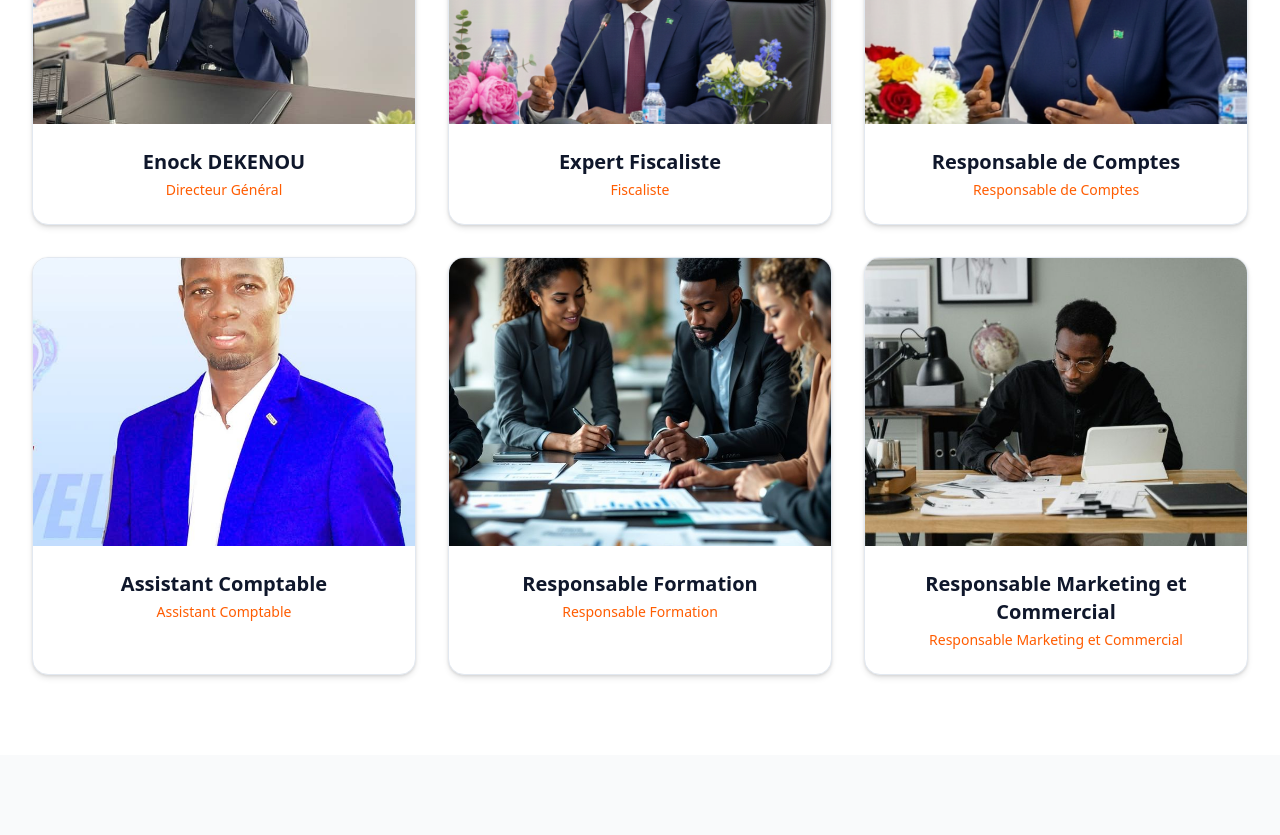
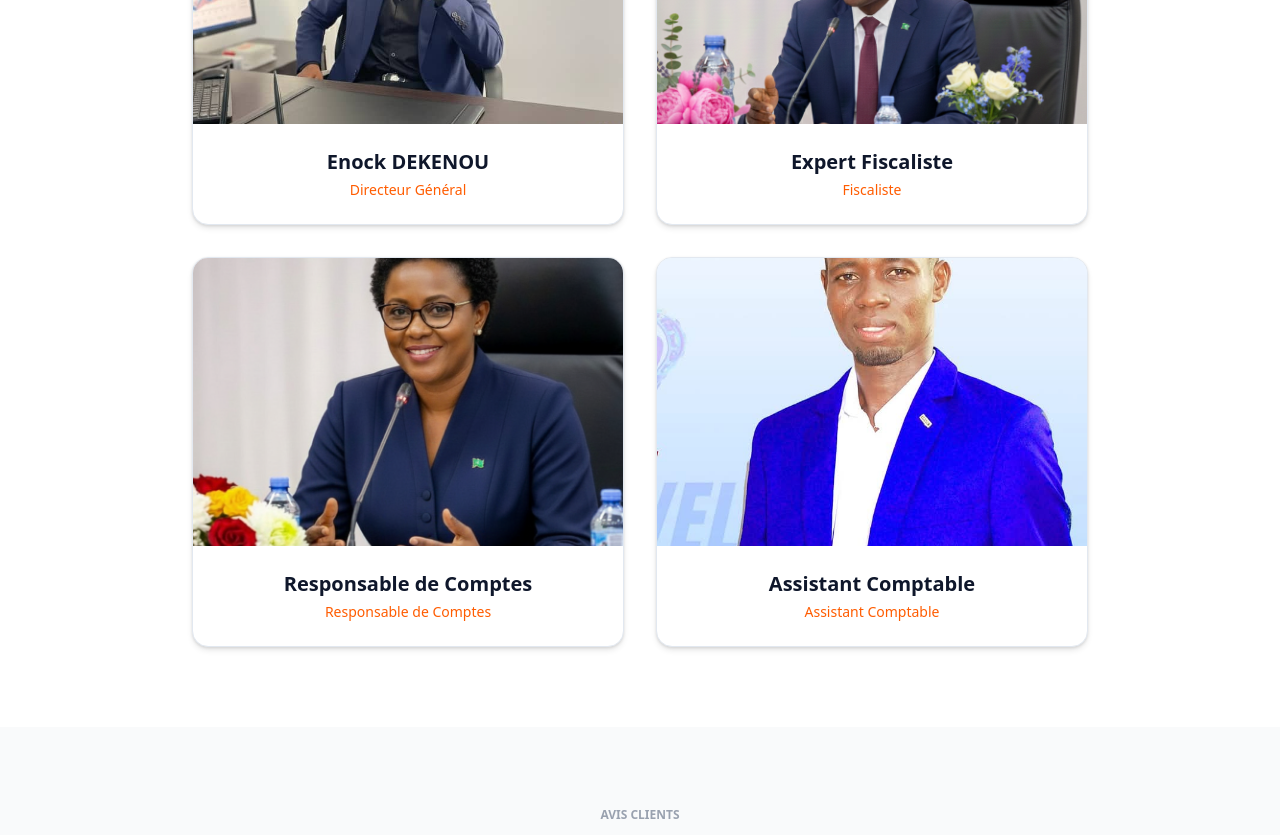
Before and after one commit to HermannRichy/well-steven, a Next.js app: page /a-propos in a window 1280 px wide. Shown: the part 3840-4675 px from the top of the page. Built offline with nearby package versions, Linux system fonts and the light colour scheme; a web font is replaced by a local one.

Commit message:
Ajout des modifications de la section team

```diff
--- a/src/components/sections/Team.tsx
+++ b/src/components/sections/Team.tsx
@@ -26,19 +26,8 @@ const EquipePage = () => {
       name: "Assistant Comptable",
       role: "Assistant Comptable",
       description: "Avec plus de trois ans d'expérience professionnelle, il intervient dans l'exécution quotidienne des travaux comptables sous la supervision du Responsable de Comptes."
-    },
-    {
-      id: 5,
-      name: "Responsable Formation",
-      role: "Responsable Formation",
-      description: "Professionnel spécialisé dans la formation professionnelle et le développement des compétences, de plus de 06 ans, le Responsable Formation conçoit, organise et pilote les programmes de formation du cabinet. Il veille à la qualité pédagogique des contenus, à l'encadrement des formateurs et au suivi des apprenants, afin de garantir des formations pratiques, certifiantes et adaptées aux exigences du marché du travail."
-    },
-    {
-      id: 6,
-      name: "Responsable Marketing et Commercial",
-      role: "Responsable Marketing et Commercial",
-      description: "Avec une expertise en marketing stratégique et développement commercial, le Responsable Marketing et Commercial assure la promotion des services et formations du cabinet. Il met en œuvre les stratégies de communication, de prospection et de fidélisation, contribuant activement à la visibilité, à la croissance du portefeuille clients et au positionnement de WELL STEVEN SARL comme cabinet de référence."
     }
+    // Supprimé les membres 5 et 6
   ];
 
   return (
@@ -53,8 +42,9 @@ const EquipePage = () => {
           </p>
         </div>
 
-        <div className="grid grid-cols-1 sm:grid-cols-2 lg:grid-cols-3 gap-8">
-          {teamMembers.map((member, index) => (
+        <div className="grid grid-cols-1 sm:grid-cols-2 gap-8 max-w-4xl mx-auto">
+          {/* Première ligne : 2 membres */}
+          {teamMembers.slice(0, 2).map((member, index) => (
             <div
               key={member.id}
               className="group relative overflow-hidden rounded-2xl bg-white shadow-lg hover:shadow-2xl transition-all duration-500 border border-slate-200"
@@ -67,7 +57,7 @@ const EquipePage = () => {
                     alt={member.name}
                     fill
                     className="object-cover"
-                    sizes="(max-width: 640px) 100vw, (max-width: 1024px) 50vw, 33vw"
+                    sizes="(max-width: 640px) 100vw, (max-width: 1024px) 50vw, 50vw"
                   />
                 )}
                 {index === 1 && (
@@ -76,43 +66,55 @@ const EquipePage = () => {
                     alt={member.name}
                     fill
                     className="object-cover"
-                    sizes="(max-width: 640px) 100vw, (max-width: 1024px) 50vw, 33vw"
+                    sizes="(max-width: 640px) 100vw, (max-width: 1024px) 50vw, 50vw"
                   />
                 )}
-                {index === 2 && (
+
+                {/* Overlay avec description qui apparaît au survol */}
+                <div className="absolute inset-0 bg-gradient-to-t from-slate-900/95 via-slate-900/70 to-transparent opacity-0 group-hover:opacity-100 transition-opacity duration-500">
+                  <div className="absolute bottom-0 left-0 right-0 p-6 transform translate-y-full group-hover:translate-y-0 transition-transform duration-500">
+                    <p className="text-white text-sm leading-relaxed">
+                      {member.description}
+                    </p>
+                  </div>
+                </div>
+              </div>
+
+              <div className="p-6 text-center">
+                <h3 className="text-xl font-bold text-slate-900 mb-1">
+                  {member.name}
+                </h3>
+                <p className="text-[#ff5c00] font-medium text-sm">
+                  {member.role}
+                </p>
+              </div>
+            </div>
+          ))}
+
+          {/* Deuxième ligne : 2 membres */}
+          {teamMembers.slice(2, 4).map((member, index) => (
+            <div
+              key={member.id}
+              className="group relative overflow-hidden rounded-2xl bg-white shadow-lg hover:shadow-2xl transition-all duration-500 border border-slate-200"
+            >
+              <div className="relative h-72 overflow-hidden">
+                {/* Image du membre */}
+                {index === 0 && (
                   <Image
                     src="/RESPONSABLE DE COMPTE/1765897974580.jpg"
                     alt={member.name}
                     fill
                     className="object-cover"
-                    sizes="(max-width: 640px) 100vw, (max-width: 1024px) 50vw, 33vw"
+                    sizes="(max-width: 640px) 100vw, (max-width: 1024px) 50vw, 50vw"
                   />
                 )}
-                {index === 3 && (
+                {index === 1 && (
                   <Image
                     src="/ASSISTANT COMPTABLE/IMG-20251216-WA0067.jpg"
                     alt={member.name}
                     fill
                     className="object-cover"
-                    sizes="(max-width: 640px) 100vw, (max-width: 1024px) 50vw, 33vw"
-                  />
-                )}
-                {index === 4 && (
-                  <Image
-                    src="/Services/service-2.jpg"
-                    alt={member.name}
-                    fill
-                    className="object-cover"
-                    sizes="(max-width: 640px) 100vw, (max-width: 1024px) 50vw, 33vw"
-                  />
-                )}
-                {index === 5 && (
-                  <Image
-                    src="/Services/service-1.jpg"
-                    alt={member.name}
-                    fill
-                    className="object-cover"
-                    sizes="(max-width: 640px) 100vw, (max-width: 1024px) 50vw, 33vw"
+                    sizes="(max-width: 640px) 100vw, (max-width: 1024px) 50vw, 50vw"
                   />
                 )}
 
```
